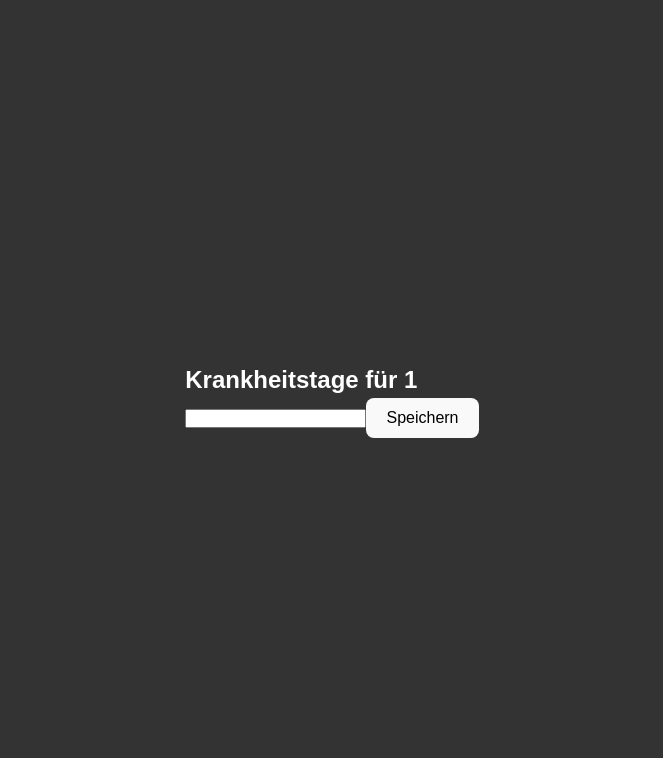
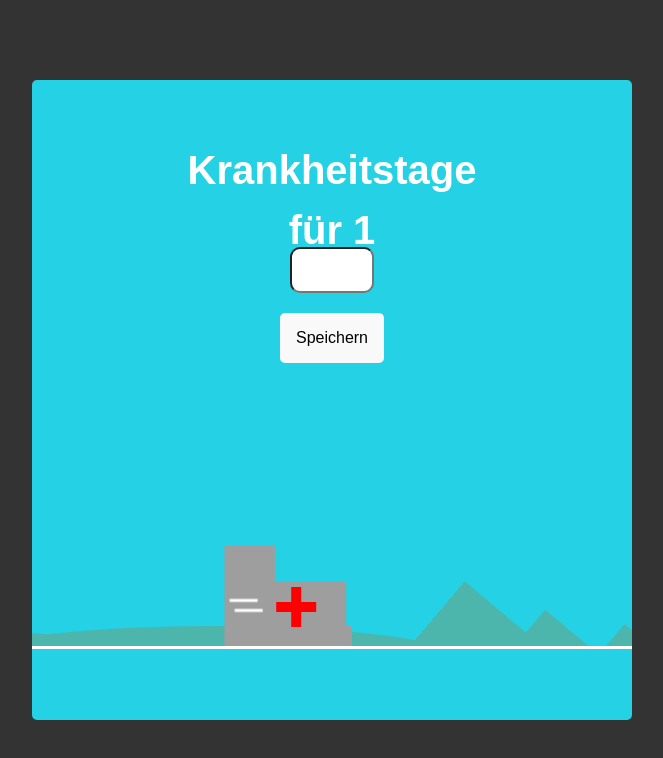
Before and after one commit to SonjaLu/PersonnelManagement, a React (Vite) app in the folder frontend/: page /sickdays/1 in a window 1280 px wide. Shown: the top 758 px of the page, without its empty margins (308-971 px from the left). Built offline with nearby package versions, Linux system fonts and the light colour scheme; grey boxes are pictures that could not be loaded.

Commit message:
sick days css entwurf

```diff
--- a/frontend/src/components/Staff/Sickdays.css
+++ b/frontend/src/components/Staff/Sickdays.css
@@ -1,3 +1,271 @@
 .sickdays-container {
     color: white;
 }
+
+.sickdays-wrapper {
+    background: #24d1e5;
+    display: flex;
+    flex-direction: column;
+    align-items: center;
+    justify-content: center;
+    height: 80vh;
+    font-family: 'Open Sans', sans-serif;
+   border-radius: 5px;
+  }
+
+  .sickdays-headline {
+    text-align: center;
+    font-size: 2.5em;
+    padding: 1em;
+    color: #fff;
+    display: flex;
+    position: absolute;
+    top: 100px;
+  }
+
+  .sickdays-container {
+    display: flex;
+    flex-direction: column;
+    align-items: center;
+    justify-content: center;
+    width: auto;
+    padding: 1em;
+    box-sizing: border-box;
+    color: #fff;
+}
+
+
+
+.sickdays-input {
+    display: flex;
+    justify-content: center;
+    align-items: center;
+    margin-top: 80px;
+    margin-bottom: 20px;
+    width: 40%;
+    border-radius: 10px;
+    padding: 1em;
+    box-sizing: border-box;
+    color: #fff;
+    position: relative;
+  }
+
+
+  .save-button {
+    padding: 1em;
+    border: none;
+    border-radius: 5px;
+    font-size: 1em;
+    box-sizing: border-box;
+    color: black;
+
+    cursor: pointer;
+  }
+
+  .save-button:hover {
+    background: #fff;
+    color: #4DB6AC;
+  }
+
+  .save-button:active {
+    background: #fff;
+    color: #4DB6AC;
+  }
+
+
+
+  .loop-wrapper {
+    margin-top: 20px;
+    position: relative;
+    display: block;
+    width: 600px;
+    height: 250px;
+    overflow: hidden;
+    border-bottom: 3px solid #fff;
+    color: #fff;
+  }
+  .mountain {
+    position: absolute;
+    right: -900px;
+    bottom: -20px;
+    width: 2px;
+    height: 2px;
+    box-shadow:
+      0 0 0 50px #4DB6AC,
+      60px 50px 0 70px #4DB6AC,
+      90px 90px 0 50px #4DB6AC,
+      250px 250px 0 50px #4DB6AC,
+      290px 320px 0 50px #4DB6AC,
+      320px 400px 0 50px #4DB6AC
+      ;
+    transform: rotate(130deg);
+    animation: mtn 20s linear infinite;
+  }
+  .hill {
+    position: absolute;
+    right: -900px;
+    bottom: -50px;
+    width: 400px;
+    border-radius: 50%;
+    height: 20px;
+    box-shadow:
+      0 0 0 50px #4DB6AC,
+      -20px 0 0 20px #4DB6AC,
+      -90px 0 0 50px #4DB6AC,
+      250px 0 0 50px #4DB6AC,
+      290px 0 0 50px #4DB6AC,
+      620px 0 0 50px #4DB6AC;
+    animation: hill 4s 2s linear infinite;
+  }
+  .tree, .tree:nth-child(2), .tree:nth-child(3) {
+    position: absolute;
+    height: 100px;
+    width: 50px;
+    bottom: 0;
+
+    /* background: url(https://s3-us-west-2.amazonaws.com/s.cdpn.io/130015/tree.svg) no-repeat; */
+    background: url('./assets/tree1.svg') no-repeat;
+    background-size: cover;
+}
+  .rock {
+    margin-top: -17%;
+    height: 2%;
+    width: 2%;
+    bottom: -2px;
+    border-radius: 20px;
+    position: absolute;
+    background: rgb(50, 49, 48);
+  }
+
+  .truck {
+    background: url(https://s3-us-west-2.amazonaws.com/s.cdpn.io/130015/truck.svg) no-repeat;
+    background-size: contain;
+    height: 60px;
+    width: 100%;
+    top: 0px;
+    position: absolute;
+
+  }
+  .truck:before {
+    content: " ";
+    position: absolute;
+    width: 25px;
+    box-shadow:
+      -30px 28px 0 1.5px #fff,
+       -35px 18px 0 1.5px #fff;
+
+  }
+
+  .red-cross {
+    position: absolute;
+    top: 35%;
+    left: 35%;
+    width: 10px;
+    height: 10px;
+    background-color: red;
+    transform: translate(-50%, -50%);
+    z-index: 1;
+}
+
+.red-cross::before, .red-cross::after {
+    content: '';
+    position: absolute;
+    background-color: red;
+}
+
+.red-cross::before {
+    width: 40px;
+    height: 10px;
+    top: 50%;
+    left: -15px;
+    transform: translateY(-50%);
+    background-color: red;
+}
+
+.red-cross::after {
+    width: 10px;
+    height: 40px;
+    left: 50%;
+    top: -15px;
+    transform: translateX(-50%);
+    background-color: red;
+}
+
+  .truck-wrapper {
+    position: absolute;
+    bottom: -10px;
+    right: 50%;
+    transform: translateX(50%);
+    width: 85px;
+    height: 75px;
+    z-index: 2;
+    animation: truck 4s 0.080s ease infinite;
+}
+
+  .wheels {
+
+    position: absolute;
+    bottom: 0px;
+    right: 50%;
+    transform: translateX(50%);
+    width: 100%;
+    height: 30px;
+    background: url(https://s3-us-west-2.amazonaws.com/s.cdpn.io/130015/wheels.svg) no-repeat;
+
+
+  }
+
+
+
+  .tree  { animation: tree 3s 0.000s linear infinite; }
+  .tree:nth-child(2)  { animation: tree2 2s 0.150s linear infinite; }
+  .tree:nth-child(3)  { animation: tree3 8s 0.050s linear infinite; }
+  .rock  { animation: rock 4s   -0.530s linear infinite; }
+    .truck-wrapper  { animation: truck 4s   0.080s ease infinite; }
+  .truck:before { animation: wind 1.5s   0.000s ease infinite; }
+
+
+  @keyframes tree {
+    0%   { transform: translate(1350px); }
+    50% {}
+    100% { transform: translate(-50px); }
+  }
+  @keyframes tree2 {
+    0%   { transform: translate(650px); }
+    50% {}
+    100% { transform: translate(-50px); }
+  }
+  @keyframes tree3 {
+    0%   { transform: translate(2750px); }
+    50% {}
+    100% { transform: translate(-50px); }
+  }
+
+  @keyframes rock {
+    0%   { right: -200px; }
+    100% { right: 2000px; }
+  }
+  @keyframes truck {
+    0%   { }
+    6%   { transform: translateY(0px); }
+    7%   { transform: translateY(-6px); }
+    9%   { transform: translateY(0px); }
+    10%   { transform: translateY(-1px); }
+    11%   { transform: translateY(0px); }
+    100%   { }
+  }
+  @keyframes wind {
+    0%   {  }
+    50%   { transform: translateY(3px) }
+    100%   { }
+  }
+  @keyframes mtn {
+    100% {
+      transform: translateX(-2000px) rotate(130deg);
+    }
+  }
+  @keyframes hill {
+    100% {
+      transform: translateX(-2000px);
+    }
+  }
--- a/frontend/src/components/Staff/Sickdays.jsx
+++ b/frontend/src/components/Staff/Sickdays.jsx
@@ -31,15 +31,35 @@ function SickDays() {
   };
 
   return (
+    <>
+    <h2 className="sickdays-headline">Krankheitstage<br></br> für {staffName}</h2>
+    <div className="sickdays-wrapper">
+
     <div className="sickdays-container">
-      <h2>Krankheitstage für {staffName}</h2>
-      <input
+
+      <input className="sickdays-input"
         type="number"
         value={sickDays}
         onChange={handleSickDaysChange}
       />
       <button className="save-button" onClick={handleSave}>Speichern</button>
     </div>
+    <div className="loop-wrapper">
+    <div className="mountain"></div>
+    <div className="hill"></div>
+    <div className="tree"></div>
+    <div className="tree"></div>
+    <div className="tree"></div>
+    <div className="rock"></div>
+    <div class="truck-wrapper">
+    <div class="truck"></div>
+    <div className="wheels"></div>
+    <div class="red-cross"></div>
+
+    </div>
+  </div>
+  </div>
+  </>
   );
 }
 
```
Also changed, not shown: frontend/src/assets/tree.svg (added), frontend/src/assets/tree1.svg (added).
